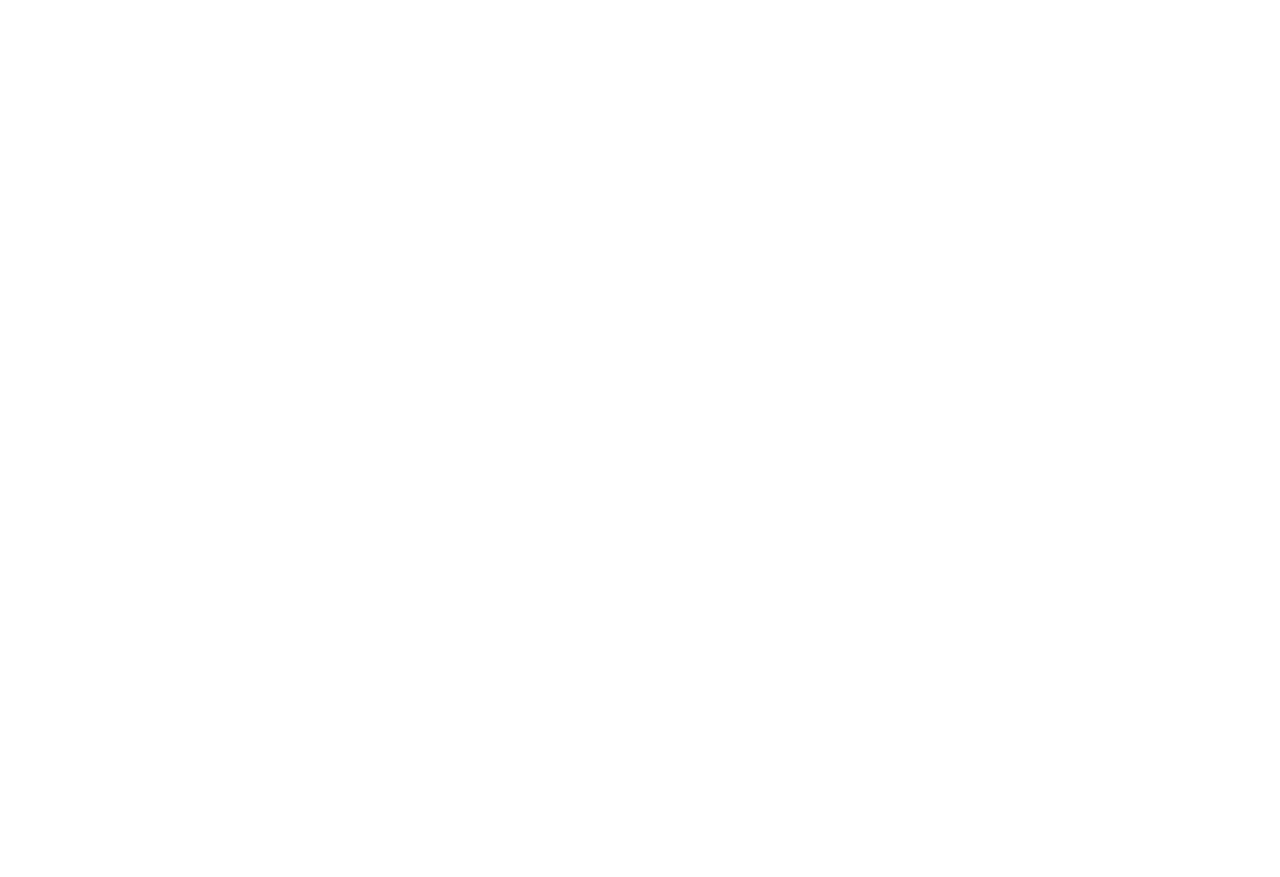
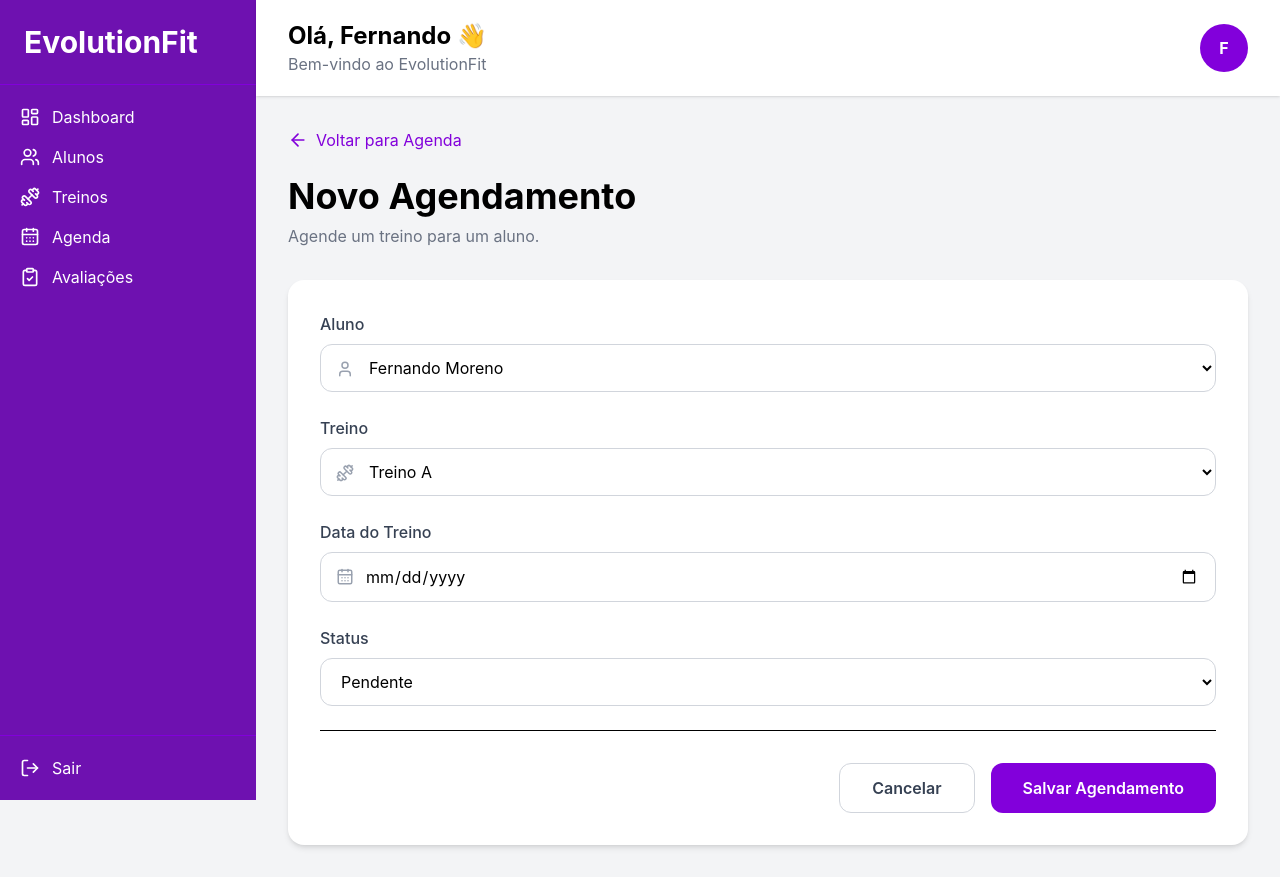
Before and after one commit to Fernando-Moreno-7/projetoTCC, a React app in the folder frontend/: page /cadastrar-agenda in a window 1280 px wide. Before the commit this address had no page. Before the commit the page ends 800 px from the top, so only its background shows below. Built offline with nearby package versions, Linux system fonts and the light colour scheme; the HTML template or start-up script is replaced by a standard one.

Commit message:
adicionando telas e navegação de agenda

```diff
--- a/frontend/src/App.jsx
+++ b/frontend/src/App.jsx
@@ -6,6 +6,8 @@ import Treinos from "./pages/Treinos/Treinos";
 import CadastrarTreino from "./pages/CadastrarTreino/CadastrarTreino";
 import Alunos from "./pages/Alunos/Alunos";
 import CadastrarAluno from "./pages/CadastrarAluno/CadastrarAluno";
+import Agenda from "./pages/Agenda/Agenda";
+import CadastrarAgenda from "./pages/CadastrarAgenda/CadastrarAgenda";
 
 export default function App() {
 
@@ -27,6 +29,10 @@ export default function App() {
 
                 <Route path="/cadastrar-aluno" element={<CadastrarAluno />} />
 
+                <Route path="/agenda" element={<Agenda />} />
+
+                <Route path="/cadastrar-agenda" element={<CadastrarAgenda />} />
+
             </Routes>
 
         </BrowserRouter>
--- a/frontend/src/components/Sidebar/Sidebar.jsx
+++ b/frontend/src/components/Sidebar/Sidebar.jsx
@@ -3,9 +3,9 @@ import { useNavigate } from "react-router-dom";
 import {
     LayoutDashboard,
     Dumbbell,
-    ChartColumn,
-    History,
-    User,
+    CalendarDays,
+    ClipboardCheck,
+    Users,
     LogOut
 } from "lucide-react";
 
@@ -43,6 +43,17 @@ export default function Sidebar() {
                     </li>
 
                     <li
+                        onClick={() => navigate("/alunos")}
+                        className="flex items-center gap-3 cursor-pointer hover:text-purple-300 transition"
+                    >
+
+                        <Users size={20} />
+
+                        Alunos
+
+                    </li>
+
+                    <li
                         onClick={() => navigate("/treinos")}
                         className="flex items-center gap-3 cursor-pointer hover:text-purple-300 transition"
                     >
@@ -54,23 +65,13 @@ export default function Sidebar() {
                     </li>
 
                     <li
+                        onClick={() => navigate("/agenda")}
                         className="flex items-center gap-3 cursor-pointer hover:text-purple-300 transition"
                     >
 
-                        <ChartColumn size={20} />
+                        <CalendarDays size={20} />
 
-                        Evolução
-
-                    </li>
-
-                    <li
-                        onClick={() => navigate("/alunos")}
-                        className="flex items-center gap-3 cursor-pointer hover:text-purple-300 transition"
-                    >
-
-                        <User size={20} />
-
-                        Alunos
+                        Agenda
 
                     </li>
 
@@ -78,9 +79,9 @@ export default function Sidebar() {
                         className="flex items-center gap-3 cursor-pointer hover:text-purple-300 transition"
                     >
 
-                        <History size={20} />
+                        <ClipboardCheck size={20} />
 
-                        Histórico
+                        Avaliações
 
                     </li>
 
--- /dev/null
+++ b/frontend/src/pages/Agenda/Agenda.jsx
@@ -0,0 +1,125 @@
+import Layout from "../../components/Layout/Layout";
+import { useNavigate } from "react-router-dom";
+
+import {
+    CalendarDays,
+    Plus,
+    Search
+} from "lucide-react";
+
+export default function Agenda() {
+    const navigate = useNavigate();
+
+    return (
+
+        <Layout>
+
+            <div>
+
+                <div className="flex justify-between items-center mb-8">
+
+                    <div>
+
+                        <h1 className="text-4xl font-bold">
+
+                            Agenda
+
+                        </h1>
+
+                        <p className="text-gray-500 mt-2">
+
+                            Gerencie os agendamentos de treinos.
+
+                        </p>
+
+                    </div>
+                    <button
+                        onClick={() => navigate("/cadastrar-agenda")}
+                        className="bg-purple-700 hover:bg-purple-800 text-white px-6 py-3 rounded-xl flex items-center gap-2 transition"
+                    >
+                     <Plus size={20} />
+                                         Novo Agendamento
+                    </button>
+
+
+
+                </div>
+
+                <div className="relative mb-8">
+
+                    <Search
+                        size={18}
+                        className="absolute left-4 top-1/2 -translate-y-1/2 text-gray-400"
+                    />
+
+                    <input
+                        type="text"
+                        placeholder="Pesquisar agendamento..."
+                        className="w-full border border-gray-300 rounded-xl py-3 pl-11 pr-4 focus:outline-none focus:ring-2 focus:ring-purple-600"
+                    />
+
+                </div>
+
+                <div className="space-y-5">
+
+                    <div className="bg-white rounded-2xl shadow-md p-6 flex justify-between items-center">
+
+                        <div>
+
+                            <h2 className="text-xl font-bold">
+
+                                Fernando Moreno
+
+                            </h2>
+
+                            <p className="text-gray-500">
+
+                                Treino A • 05/08/2026
+
+                            </p>
+
+                        </div>
+
+                        <span className="bg-yellow-100 text-yellow-700 px-4 py-2 rounded-full font-semibold">
+
+                            Pendente
+
+                        </span>
+
+                    </div>
+
+                    <div className="bg-white rounded-2xl shadow-md p-6 flex justify-between items-center">
+
+                        <div>
+
+                            <h2 className="text-xl font-bold">
+
+                                João Silva
+
+                            </h2>
+
+                            <p className="text-gray-500">
+
+                                Treino B • 06/08/2026
+
+                            </p>
+
+                        </div>
+
+                        <span className="bg-green-100 text-green-700 px-4 py-2 rounded-full font-semibold">
+
+                            Concluído
+
+                        </span>
+
+                    </div>
+
+                </div>
+
+            </div>
+
+        </Layout>
+
+    );
+
+}
--- /dev/null
+++ b/frontend/src/pages/CadastrarAgenda/CadastrarAgenda.jsx
@@ -0,0 +1,167 @@
+import Layout from "../../components/Layout/Layout";
+import { useNavigate } from "react-router-dom";
+
+import {
+    ArrowLeft,
+    User,
+    Dumbbell,
+    CalendarDays
+} from "lucide-react";
+
+export default function CadastrarAgenda() {
+
+    const navigate = useNavigate();
+
+    return (
+
+        <Layout>
+
+            <button
+                onClick={() => navigate("/agenda")}
+                className="flex items-center gap-2 text-purple-700 hover:text-purple-900 mb-6 transition"
+            >
+
+                <ArrowLeft size={20} />
+
+                Voltar para Agenda
+
+            </button>
+
+            <div>
+
+                <h1 className="text-4xl font-bold">
+
+                    Novo Agendamento
+
+                </h1>
+
+                <p className="text-gray-500 mt-2 mb-8">
+
+                    Agende um treino para um aluno.
+
+                </p>
+
+                <div className="bg-white rounded-2xl shadow-md p-8 space-y-6">
+                    <div>
+
+    <label className="block text-gray-700 font-medium mb-2">
+        Aluno
+    </label>
+
+    <div className="relative">
+
+        <User
+            size={18}
+            className="absolute left-4 top-4 text-gray-400"
+        />
+
+        <select
+            className="w-full border border-gray-300 rounded-xl py-3 pl-11 pr-4 focus:outline-none focus:ring-2 focus:ring-purple-600"
+        >
+
+            <option>Fernando Moreno</option>
+            <option>João Silva</option>
+            <option>Maria Souza</option>
+
+        </select>
+
+    </div>
+
+</div>
+
+<div>
+
+    <label className="block text-gray-700 font-medium mb-2">
+        Treino
+    </label>
+
+    <div className="relative">
+
+        <Dumbbell
+            size={18}
+            className="absolute left-4 top-4 text-gray-400"
+        />
+
+        <select
+            className="w-full border border-gray-300 rounded-xl py-3 pl-11 pr-4 focus:outline-none focus:ring-2 focus:ring-purple-600"
+        >
+
+            <option>Treino A</option>
+            <option>Treino B</option>
+            <option>Treino C</option>
+
+        </select>
+
+    </div>
+
+</div>
+
+<div>
+
+    <label className="block text-gray-700 font-medium mb-2">
+        Data do Treino
+    </label>
+
+    <div className="relative">
+
+        <CalendarDays
+            size={18}
+            className="absolute left-4 top-4 text-gray-400"
+        />
+
+        <input
+            type="date"
+            className="w-full border border-gray-300 rounded-xl py-3 pl-11 pr-4 focus:outline-none focus:ring-2 focus:ring-purple-600"
+        />
+
+    </div>
+
+</div>
+
+<div>
+
+    <label className="block text-gray-700 font-medium mb-2">
+        Status
+    </label>
+
+    <select
+        className="w-full border border-gray-300 rounded-xl py-3 px-4 focus:outline-none focus:ring-2 focus:ring-purple-600"
+    >
+
+        <option>Pendente</option>
+        <option>Concluído</option>
+
+    </select>
+
+</div>
+
+<div className="flex justify-end gap-4 pt-8 border-t">
+
+    <button
+        onClick={() => navigate("/agenda")}
+        className="border border-gray-300 text-gray-700 hover:bg-gray-100 px-8 py-3 rounded-xl font-semibold transition"
+    >
+
+        Cancelar
+
+    </button>
+
+    <button
+        className="bg-purple-700 hover:bg-purple-800 text-white px-8 py-3 rounded-xl font-semibold transition"
+    >
+
+        Salvar Agendamento
+
+    </button>
+
+</div>
+
+                </div>
+
+            </div>
+
+        </Layout>
+
+    );
+
+}
```
